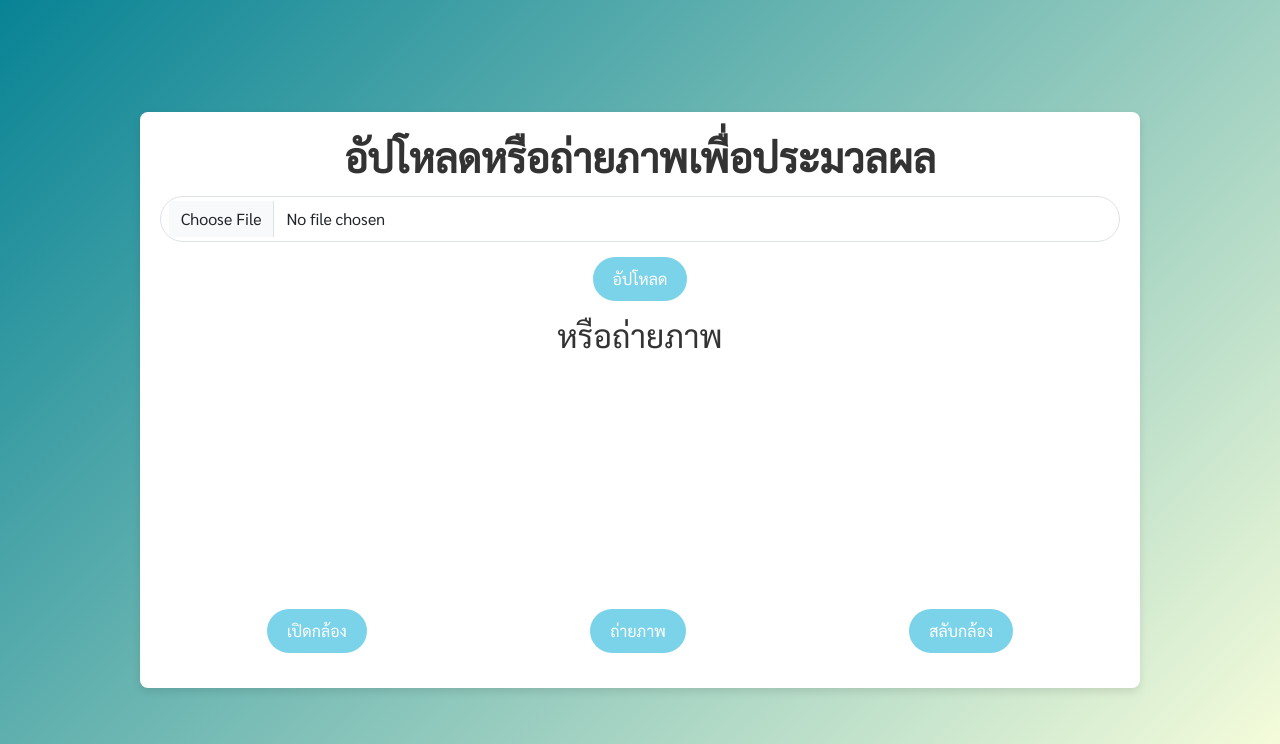
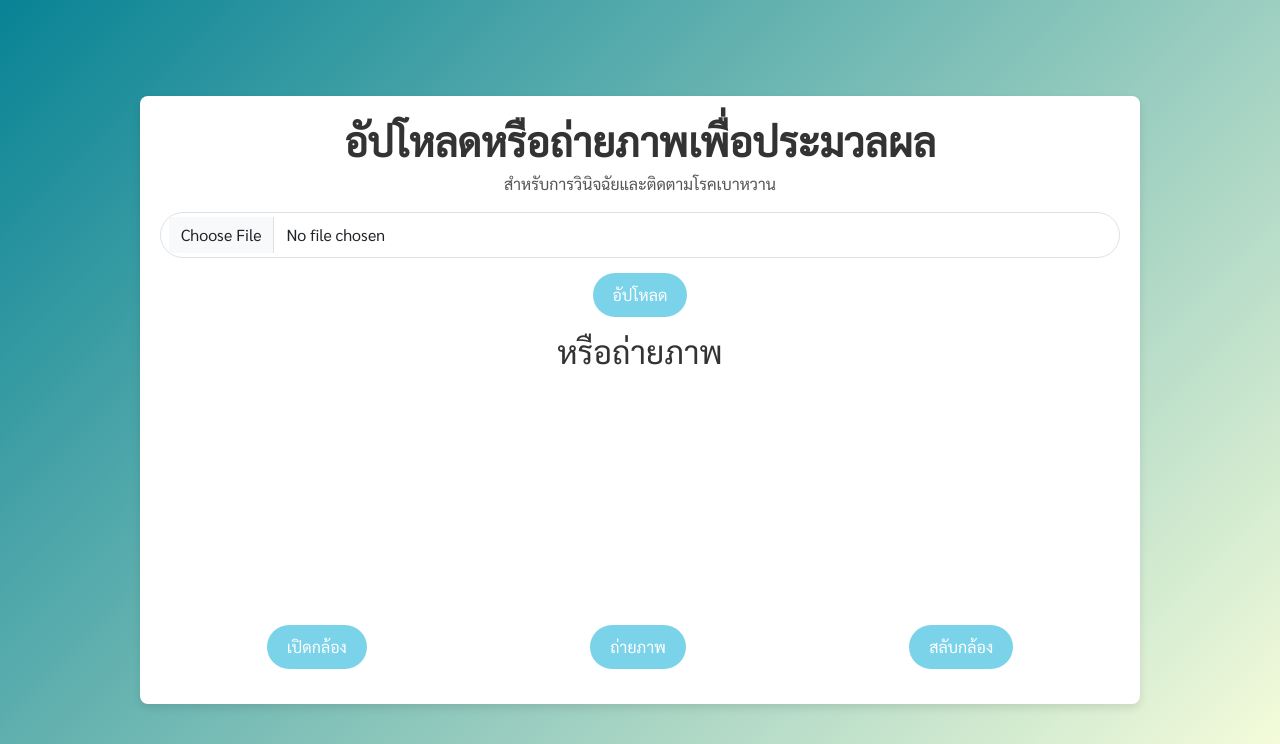
Before and after one commit to supeeya/drug-api, a FastAPI app: page / in a window 1280 px wide. Shown: the top 744 px of the page. Run offline with FastAPI, Linux system fonts and the light colour scheme.

Commit message:
Update index.html

```diff
--- a/templates/index.html
+++ b/templates/index.html
@@ -98,6 +98,7 @@
 <body>
     <div class="container">
         <h1 style="font-weight: bold; color: #333; text-align: center;">อัปโหลดหรือถ่ายภาพเพื่อประมวลผล</h1>
+        <p style="text-align: center; color: #555;">สำหรับการวินิจฉัยและติดตามโรคเบาหวาน</p>
         <form action="/upload/" enctype="multipart/form-data" method="post">
             <input name="file" class="form-control mt-3" type="file" required>
             <input type="submit" value="อัปโหลด">
@@ -115,7 +116,6 @@
             <input id="captured-image" name="file" type="hidden">
         </form>
     </div>
-
     <script>
     const video = document.getElementById('video');
     const canvas = document.getElementById('canvas');
```
Lines whose indentation alone changed are shown as unchanged.
